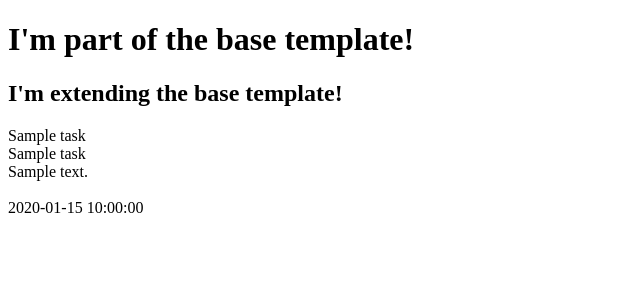
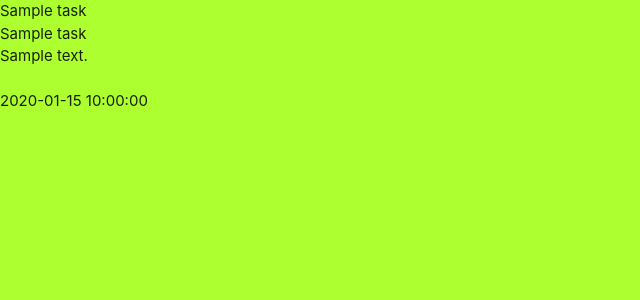
Before and after one commit to GilleM/Task_manager, a Flask app: page / in a window 1280 px wide. Shown: the top 300 px of the page, without its empty margins (0-640 px from the left). Run offline with Flask 2, Linux system fonts and the light colour scheme; a database or web service that is not in the repository returns one stand-in record (values such as "Sample title"); some libraries are stand-ins or nearby versions.

Commit message:
Add Materialize and Static files

```diff
--- /dev/null
+++ b/static/css/style.css
@@ -0,0 +1,3 @@
+body {
+    background-color: greenyellow;
+}
--- a/templates/base.html
+++ b/templates/base.html
@@ -4,15 +4,24 @@
 <head>
     <meta charset="UTF-8">
     <meta name="viewport" content="width=device-width, initial-scale=1.0">
+    <link rel="stylesheet" href="https://cdnjs.cloudflare.com/ajax/libs/font-awesome/5.13.1/css/all.min.css" integrity="sha512-xA6Hp6oezhjd6LiLZynuukm80f8BoZ3OpcEYaqKoCV3HKQDrYjDE1Gu8ocxgxoXmwmSzM4iqPvCsOkQNiu41GA==" crossorigin="anonymous" type="text/css">
+    <link rel="stylesheet" href="https://cdnjs.cloudflare.com/ajax/libs/materialize/1.0.0/css/materialize.min.css" type="text/css">
+    <link rel="stylesheet" href="{{ url_for('static', filename='css/style.css') }}" type="text/css">
+    {% block styles %}
+    {% endblock %}
     <title>Task Manager</title>
 </head>
 
 <body>
 
-    <h1>I'm part of the base template!</h1>
     {% block content %}
     {% endblock %}
 
+    <script src="https://code.jquery.com/jquery-3.5.1.min.js" integrity="sha256-9/aliU8dGd2tb6OSsuzixeV4y/faTqgFtohetphbbj0=" crossorigin="anonymous"></script>
+    <script src="https://cdnjs.cloudflare.com/ajax/libs/materialize/1.0.0/js/materialize.min.js"></script>
+    <script src="{{ url_for('static', filename='js/script.js') }}"></script>
+    {% block scripts %}
+    {% endblock %}
 </body>
 
 </html>
--- a/templates/tasks.html
+++ b/templates/tasks.html
@@ -1,7 +1,5 @@
 {% extends "base.html" %}
 {% block content %}
-
-<h2>I'm extending the base template!</h2>
 
 {% for task in tasks %}
 {{ task.task_name }}<br>
```
Also changed, not shown: static/js/script.js (added).
